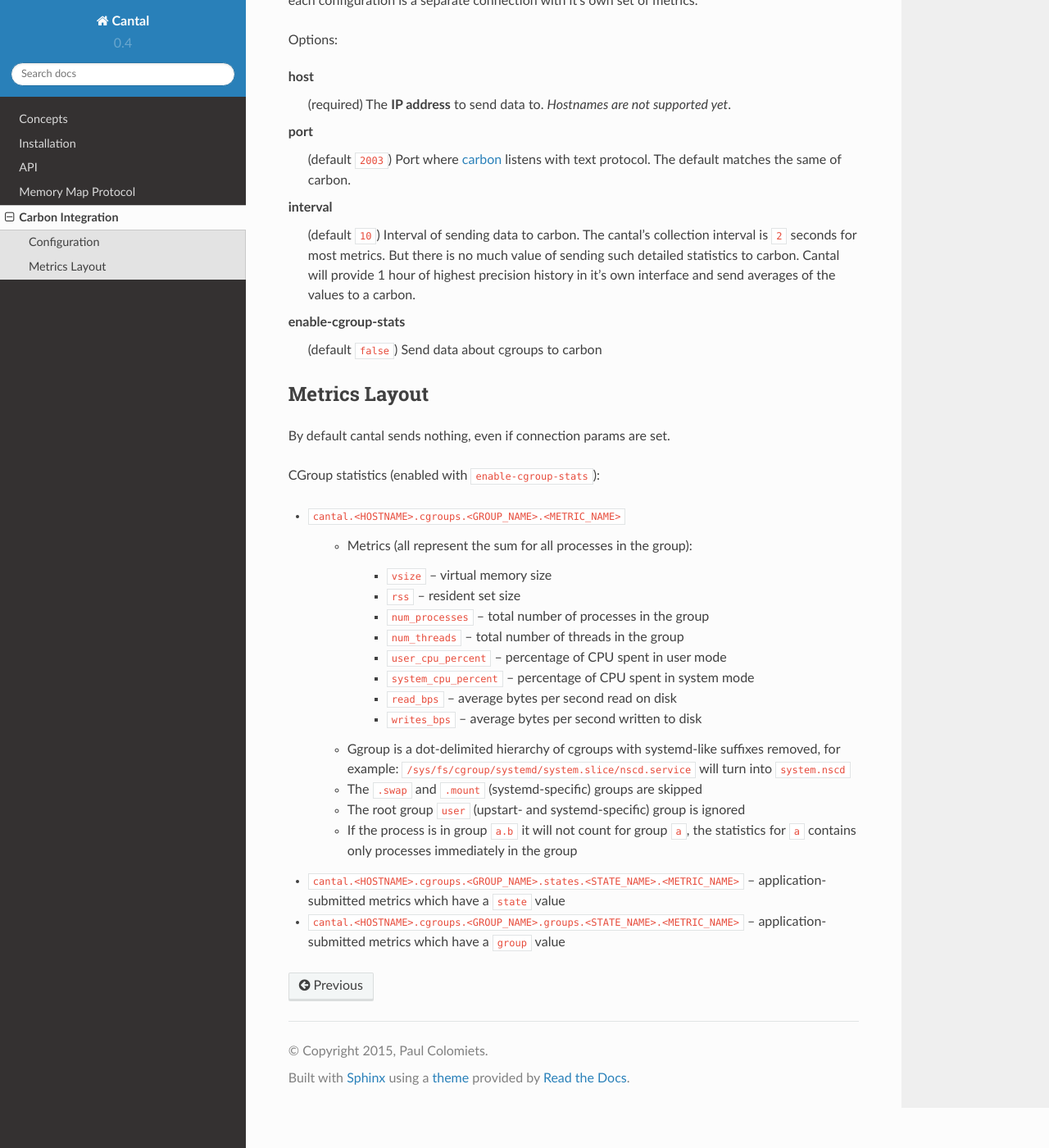
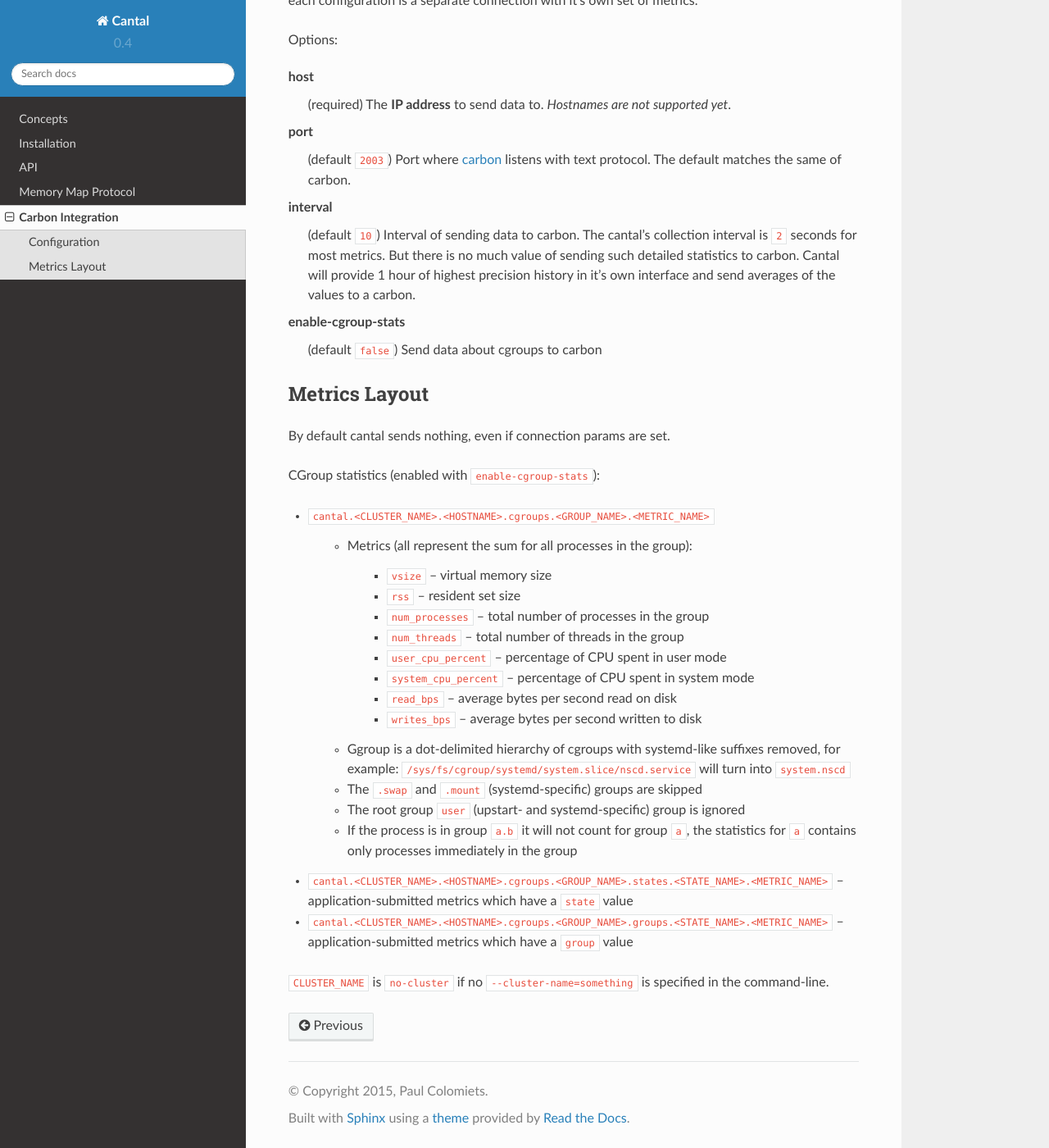
Before and after one commit to tailhook/cantal, a Sphinx documentation site: the page built from docs/carbon.rst, in a window 1280 px wide and 1400 px high, scrolled down 704 px. Shown: the whole window at 82% size. Built offline with Sphinx 7.4.7 and the Read the Docs theme 2.0.0, drawn with Linux system fonts in a browser that asks for light colours.

Commit message:
Add cluster name to the graphite metrics names

```diff
--- a/docs/carbon.rst
+++ b/docs/carbon.rst
@@ -65,7 +65,7 @@
 
 CGroup statistics (enabled with ``enable-cgroup-stats``):
 
-* ``cantal.<HOSTNAME>.cgroups.<GROUP_NAME>.<METRIC_NAME>``
+* ``cantal.<CLUSTER_NAME>.<HOSTNAME>.cgroups.<GROUP_NAME>.<METRIC_NAME>``
 
     * Metrics (all represent the sum for all processes in the group):
 
@@ -87,7 +87,10 @@
     * If the process is in group ``a.b`` it will not count for group ``a``,
       the statistics for ``a`` contains only processes immediately in the group
 
-* ``cantal.<HOSTNAME>.cgroups.<GROUP_NAME>.states.<STATE_NAME>.<METRIC_NAME>``
+* ``cantal.<CLUSTER_NAME>.<HOSTNAME>.cgroups.<GROUP_NAME>.states.<STATE_NAME>.<METRIC_NAME>``
   -- application-submitted metrics which have a ``state`` value
-* ``cantal.<HOSTNAME>.cgroups.<GROUP_NAME>.groups.<STATE_NAME>.<METRIC_NAME>``
+* ``cantal.<CLUSTER_NAME>.<HOSTNAME>.cgroups.<GROUP_NAME>.groups.<STATE_NAME>.<METRIC_NAME>``
   -- application-submitted metrics which have a ``group`` value
+
+``CLUSTER_NAME`` is ``no-cluster`` if no ``--cluster-name=something`` is
+specified in the command-line.
```
Also changed, not shown: 1 other file.
